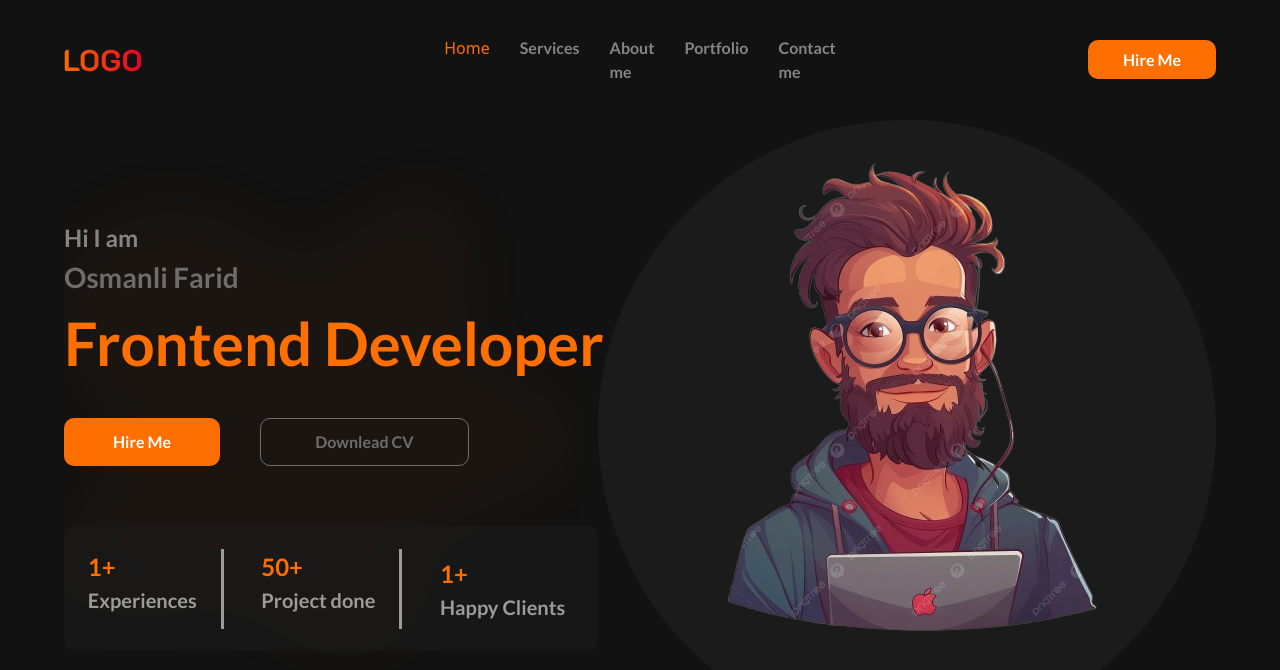
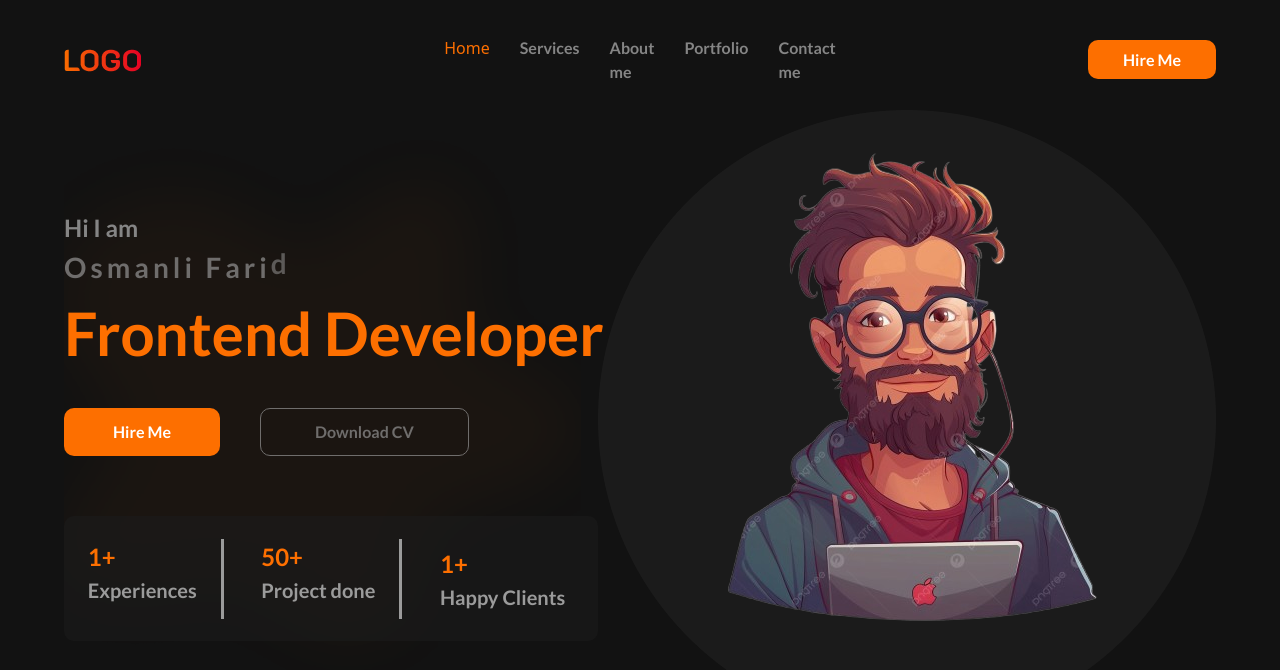
Before and after one commit to OsmanliFarid/NewPortfolio, a React (Vite) app: page / in a window 1280 px wide. Shown: the top 670 px of the page. Built offline with nearby package versions, Linux system fonts and the light colour scheme.

Commit message:
I created a name animation

```diff
--- a/src/components/Header.jsx
+++ b/src/components/Header.jsx
@@ -1,34 +1,99 @@
-import { motion } from "framer-motion";
+import { motion, AnimatePresence } from "framer-motion";
+import { useState, useEffect } from "react";
+
+const splitText = (text) => text.split("");
+
+const letterAnimation = {
+  initial: { opacity: 0, y: 20 },
+  animate: { opacity: 1, y: 0 },
+  exit: { opacity: 0, y: -20 },
+};
+
 const Header = () => {
+  const text = "Osmanli Farid";
+  const letters = splitText(text);
+
+  const [visibleCount, setVisibleCount] = useState(0); // Neçə hərf görünür
+  const [isDeleting, setIsDeleting] = useState(false); // Yazılır yoxsa silinir
+
+  useEffect(() => {
+    const speed = 80; // Hərf başına animasiya intervalı
+
+    const timeout = setTimeout(() => {
+      if (!isDeleting) {
+        // Yazma prosesi
+        if (visibleCount < letters.length) {
+          setVisibleCount(visibleCount + 1);
+        } else {
+          // Yazı tam görünəndən sonra silməyə başla
+          setTimeout(() => setIsDeleting(true), 1000); // 1 saniyə dayanır tam yazıda
+        }
+      } else {
+        // Silmə prosesi
+        if (visibleCount > 0) {
+          setVisibleCount(visibleCount - 1);
+        } else {
+          // Tam silindikdən sonra yenidən yazmağa başla
+          setIsDeleting(false);
+        }
+      }
+    }, speed);
+
+    return () => clearTimeout(timeout);
+  }, [visibleCount, isDeleting, letters.length]);
+
   return (
-    <>
-      <div className="flex justify-between">
+    <div className="flex justify-between mt-[-10px]">
       <motion.div
         initial={{ x: -200, opacity: 0 }}
         animate={{ x: 0, opacity: 1 }}
         transition={{ duration: 0.8 }}
       >
-          <div className="h-[600.65px] bg-[url(../public/HeaderGrad.png)] bg-no-repeat bg-center bg-cover w-[516.74px]">
+        <div className="h-[600.65px] bg-[url('/HeaderGrad.png')] bg-no-repeat bg-center bg-cover w-[516.74px]">
           <div className="font-[Lato] pt-[100px]">
             <h1 className="text-[#858585] text-[24px]">Hi I am</h1>
-              <h1 className="text-[#6F6D6C] text-[28px]">Osmanli Farid</h1>
+
+            <h1
+              className="text-[#6F6D6C] text-[28px] flex gap-1 overflow-hidden"
+              style={{ minWidth: "400px", whiteSpace: "nowrap" }} // Yeri qorumaq üçün
+            >
+              <AnimatePresence>
+                {letters.slice(0, visibleCount).map((char, index) => (
+                  <motion.span
+                    key={char + index}
+                    variants={letterAnimation}
+                    initial="initial"
+                    animate="animate"
+                    exit="exit"
+                    transition={{ duration: 0.3 }}
+                    style={{ display: "inline-block" }}
+                  >
+                    {char === " " ? "\u00A0" : char}
+                  </motion.span>
+                ))}
+              </AnimatePresence>
+            </h1>
+
             <h1 className="text-[#FD6F00] text-[60px] w-[600px]">
               Frontend Developer
             </h1>
+
+            {/* Digər hissələr unchanged */}
             <div className="flex items-center gap-10 mt-[30px] mb-[60px]">
               <a
                 href="#"
-                  className="w-[156px] h-[48px] flex justify-center items-center bg-[#FD6F00] rounded-[10px] text-[#fff]"
+                className="w-[156px] h-[48px] flex justify-center items-center bg-[#FD6F00] rounded-[10px] text-white"
               >
                 Hire Me
               </a>
               <a
                 href="#"
-                  className="w-[209px] h-[48px] rounded-[10px] text-[#6F6D6C] flex justify-center items-center border-1 border-[#6F6D6C]"
+                className="w-[209px] h-[48px] rounded-[10px] text-[#6F6D6C] flex justify-center items-center border border-[#6F6D6C]"
               >
-                  Downlead CV
+                Download CV
               </a>
             </div>
+
             <div className="w-[534px] h-[125px] bg-[rgba(27,27,27,0.6)] rounded-[10px] flex gap-5 items-center justify-around">
               <div className="ml-[15px] border-r-[3px] pr-6 border-[#9B9B9B] h-[80px]">
                 <h1 className="text-[#FD6F00] text-[24px]">1+</h1>
@@ -46,19 +111,20 @@
           </div>
         </div>
       </motion.div>
+
       <motion.div
         initial={{ x: 200, opacity: 0 }}
         animate={{ x: 0, opacity: 1 }}
         transition={{ duration: 0.9 }}
       >
-          <div className="h-[618px] bg-[url(../public/HeaderGrad2.png)] bg-no-repeat bg-center bg-cover w-[618px]">
+        <div className="h-[618px] bg-[url('/HeaderGrad2.png')] bg-no-repeat bg-center bg-cover w-[618px]">
           <div className="flex justify-center items-center pt-[30px]">
-              <img src="./public/man.png" alt="" />
+            <img src="/man.png" alt="Man" />
           </div>
         </div>
       </motion.div>
     </div>
-    </>
   );
 };
+
 export default Header;
```
Lines whose indentation alone changed are shown as unchanged.
